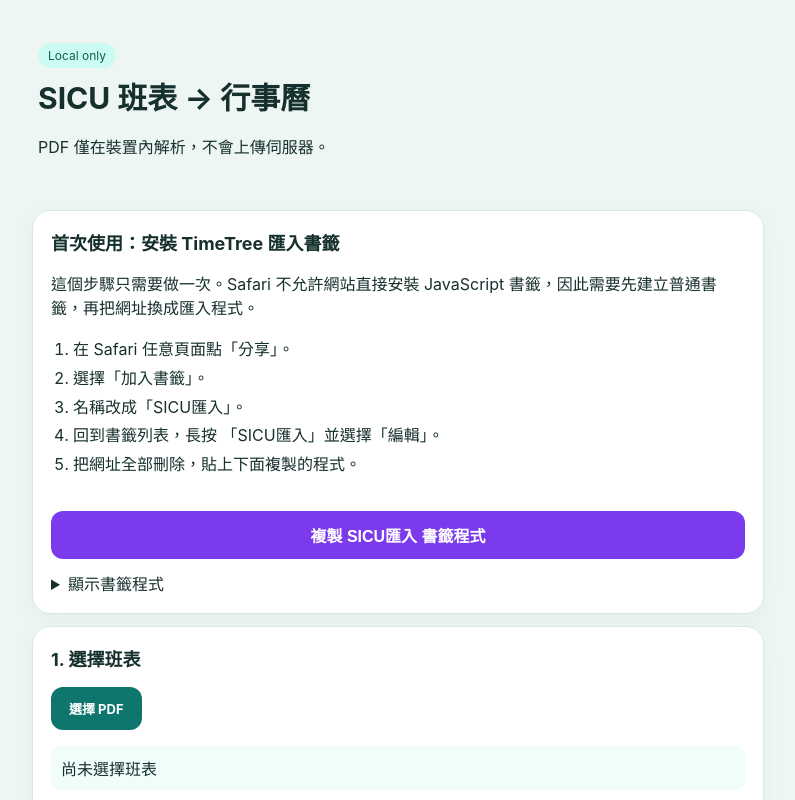
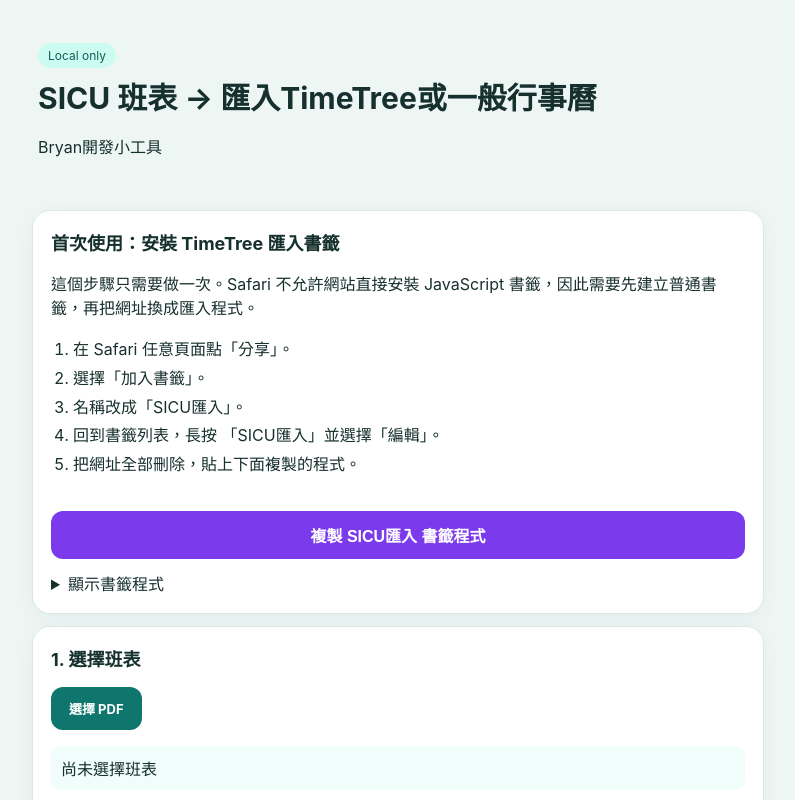
Before and after one commit to liyacolud-dev/sicu-roster-calendar, a React (Vite) app: page / in a window 1280 px wide. Shown: the top 800 px of the page, without its empty margins (242-1037 px from the left). Built offline with nearby package versions, Linux system fonts and the light colour scheme.

Commit message:
Update App.tsx

```diff
--- a/src/App.tsx
+++ b/src/App.tsx
@@ -295,8 +295,8 @@ const [
     <main>
       <header>
         <span className="badge">Local only</span>
-        <h1>SICU 班表 → 行事曆</h1>
-        <p>PDF 僅在裝置內解析，不會上傳伺服器。</p>
+        <h1>SICU 班表 → 匯入TimeTree或一般行事曆</h1>
+        <p>Bryan開發小工具</p>
       </header>
 <section>
   <h2>
```
